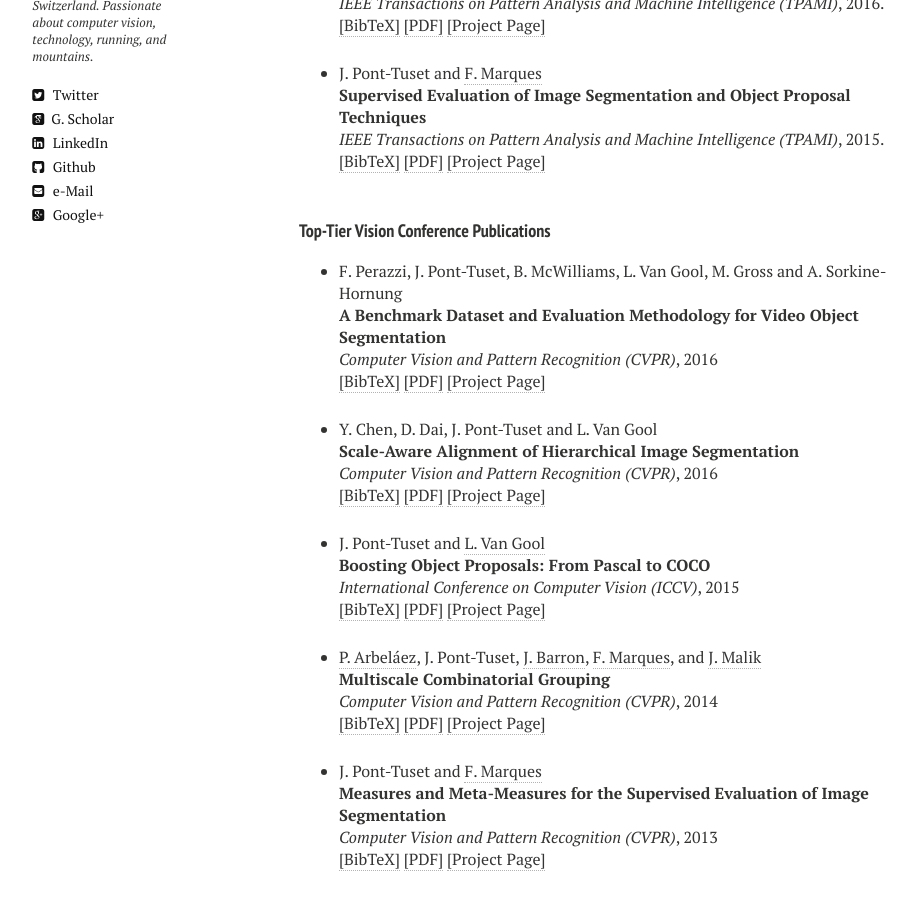
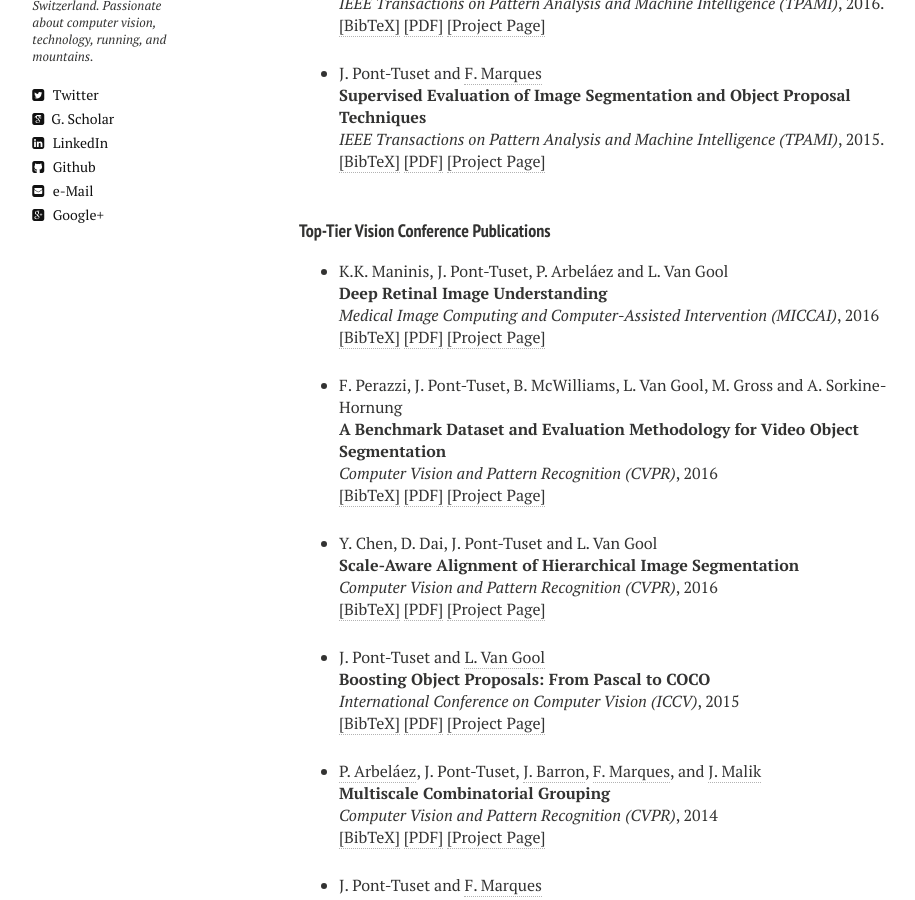
Before and after one commit to jponttuset/jponttuset.github.io, a Jekyll site: the page built from publications.md, in a window 1280 px wide and 900 px high, scrolled down 331 px. Shown: the whole window, without its empty margins (21-936 px from the left). Built offline with Jekyll 4.4.1, drawn with Linux system fonts in a browser that asks for light colours; nearby versions of some CDN libraries.

Commit message:
- MICCAI added

```diff
--- a/_layouts/publications.html
+++ b/_layouts/publications.html
@@ -139,6 +139,35 @@ J. Pont-Tuset and <a href="https://imatge.upc.edu/web/ferran" target="_blank">F.
       <h4 style="margin-bottom:0px;padding-top:20px;">Top-Tier Vision Conference Publications</h4>
 
     <ul class="biblist">
+
+<!-- Item: Maninis2016 -->
+<li ><p>
+K.K. Maninis, J. Pont-Tuset, P. Arbel&aacute;ez and L. Van Gool
+<br><b>Deep Retinal Image Understanding</b><br>
+<i>Medical Image Computing and Computer-Assisted Intervention (MICCAI)</i>,
+
+
+
+
+2016
+
+<br />
+<a href="javascript:toggleBibtex('Maninis2016')">[BibTeX]</a>
+<a href="http://www.vision.ee.ethz.ch/~cvlsegmentation/driu/data/paper/DRIU_MICCAI2016.pdf" target="_blank">[PDF]</a> <a href="http://www.vision.ee.ethz.ch/~cvlsegmentation/driu/" target="_blank">
+[Project Page]</a>
+</p>
+<div id="bib_Maninis2016" class="bibtex noshow">
+<pre>
+@inproceedings{Maninis2016,
+  author = {K.K. Maninis and J. Pont-Tuset and P. Arbel&aacute;ez and L. Van Gool},
+  title = {Deep Retinal Image Understanding},
+  booktitle = {Medical Image Computing and Computer-Assisted Intervention (MICCAI)},
+  year = {2016}
+}
+</pre>
+</div>
+</li>
+
 
 <!-- Item: Perazzi2016 -->
 <li ><p>
```
